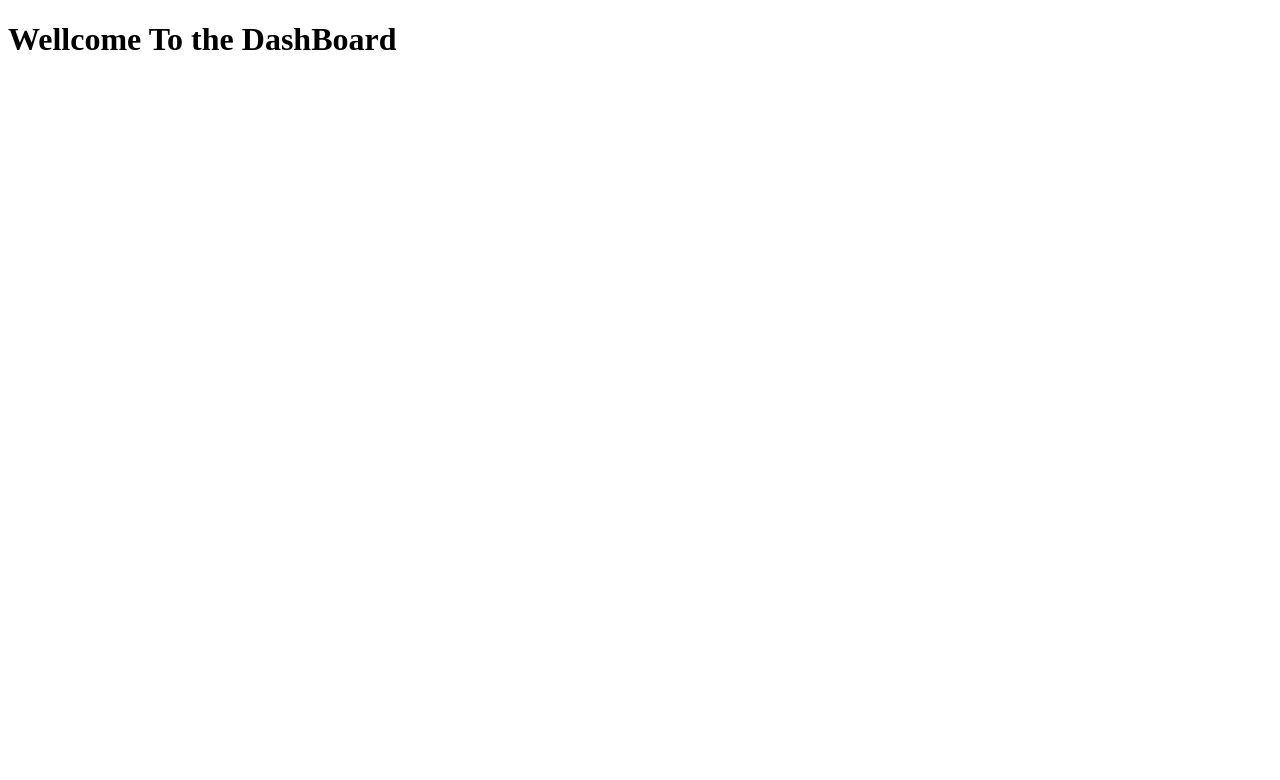
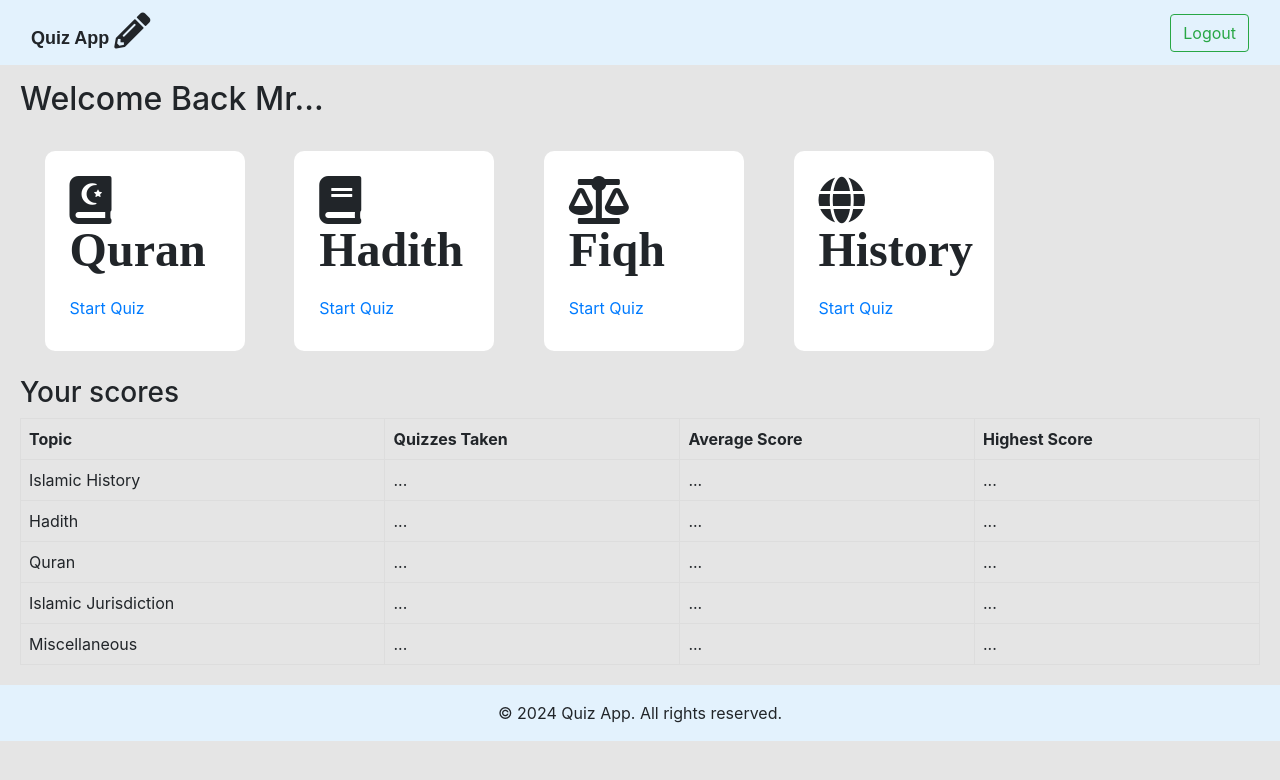
Before and after one commit to Urz1/Quiz-App, a plain HTML site: page DashBoard.html in a window 1280 px wide. Drawn offline with nearby package versions, Linux system fonts and the light colour scheme.

Commit message:
DashBoard has been created

```diff
--- a/DashBoard.html
+++ b/DashBoard.html
@@ -1,11 +1,91 @@
 <!DOCTYPE html>
 <html lang="en">
+
 <head>
     <meta charset="UTF-8">
     <meta name="viewport" content="width=device-width, initial-scale=1.0">
-    <title>DashBoard</title>
+    <meta name="viewport" content="width=device-width, initial-scale=1.0">
+    <link rel="stylesheet" href="https://cdnjs.cloudflare.com/ajax/libs/font-awesome/5.15.2/css/all.min.css" />
+    <link rel="stylesheet" href="https://maxcdn.bootstrapcdn.com/bootstrap/4.0.0/css/bootstrap.min.css"
+        integrity="sha384-Gn5384xqQ1aoWXA+058RXPxPg6fy4IWvTNh0E263XmFcJlSAwiGgFAW/dAiS6JXm" crossorigin="anonymous">
+    <link rel="stylesheet" href="style/styleDash.css">
+    <title>Document</title>
 </head>
+
 <body>
-    <h1>Wellcome To the DashBoard</h1>
+    <nav class="navbar fixed-top bg-body-tertiary" style="background-color: #e3f2fd;">
+        <div class="container-fluid">
+            <a class="navbar-brand" style="font-weight: bolder; font-family:Arial, Helvetica, sans-serif; font-size: large;">Quiz App <i class="fas fa-pencil-alt fa-2x"></i></a>
+            <button class="btn btn-outline-success" type="submit">Logout</button>
+        </div>
+    </nav>
+    <main>
+        <h2>Welcome Back Mr...</i></h2>
+    <div class="subject">
+        <div class="subject1"><i class="fas fa-quran fa-3x iconic"><br>Quran</i><br><br>
+        <a href="" class="Begin">Start Quiz</a>
+        </div>
+        <div class="subject2"><i class="fa fa-book fa-3x iconic"><br>Hadith</i></i><br><br>
+            <a href="" class="Begin">Start Quiz</a>
+        </div>
+        <div class="subject3"><i class="fas fa-balance-scale fa-3x iconic"><br>Fiqh</i><br><br>
+            <a href="" class="Begin">Start Quiz</a>
+        </div>
+        <div class="subject4"><i class="fas fa-globe fa-3x iconic"><br>History</i><br><br>
+            <a href="" class="Begin">Start Quiz</a></div>
+    </div>
+    <h3>Your scores</h3>
+    <table>
+        <thead>
+            <tr>
+                <th>Topic</th>
+                <th>Quizzes Taken</th>
+                <th>Average Score</th>
+                <th>Highest Score</th>
+            </tr>
+        </thead>
+        <tbody>
+            <tr>
+                <td>Islamic History</td>
+                <td>...</td> <!-- Add appropriate data for Quizzes Taken -->
+                <td>...</td> <!-- Add appropriate data for Average Score -->
+                <td>...</td> <!-- Add appropriate data for Highest Score -->
+            </tr>
+            <!-- Repeat the above row structure for each topic -->
+            <tr>
+                <td>Hadith</td>
+                <td>...</td>
+                <td>...</td>
+                <td>...</td>
+            </tr>
+            <tr>
+                <td>Quran</td>
+                <td>...</td>
+                <td>...</td>
+                <td>...</td>
+            </tr>
+            <tr>
+                <td>Islamic Jurisdiction</td>
+                <td>...</td>
+                <td>...</td>
+                <td>...</td>
+            </tr>
+            <tr>
+                <td>Miscellaneous</td>
+                <td>...</td>
+                <td>...</td>
+                <td>...</td>
+            </tr>
+        </tbody>
+    </table>
+    </main>
+    <footer class="bg-body-tertiary text-center text-lg-start">
+        <!-- Copyright -->
+        <div class="text-center p-3" style="background-color: #e3f2fd;">
+            © 2024 Quiz App. All rights reserved.
+        </div>
+        <!-- Copyright -->
+    </footer>
 </body>
+
 </html>
--- /dev/null
+++ b/style/styleDash.css
@@ -0,0 +1,70 @@
+body{
+    background-color: rgba(228, 228, 228, 0.932);
+    margin: 0; /* Reset default margin */
+    padding: 0;
+}
+main {
+    margin: 80px 20px 20px;
+  }
+tr{
+    border-bottom-width: 2px;
+    line-break: auto;
+
+}
+table{
+    border-collapse: collapse;
+    width: 100%;
+}
+th, td {
+    border: 1px solid #ddd; /* Add a border to all cells */
+    padding: 8px; /* Add some padding to the cells for better readability */
+    text-align: left; /* Align text to the left within cells */
+  }
+.subject{
+    display: flex;
+}
+.subject1{
+    width: 200px;
+    height: 200px;
+    border-radius: 5%;
+    flex-direction: column;
+    background-color: rgb(255, 255, 255);
+    margin: 2% 2% 2%;
+    box-sizing: border-box;
+    padding: 2% 2% 2%;
+}
+.subject2{
+    width: 200px;
+    height: 200px;
+    border-radius: 5%;
+    flex-direction: column;
+    background-color: rgb(255, 255, 255);
+    margin: 2% 2% 2%;
+    box-sizing: border-box;
+    padding: 2% 2% 2%;
+}
+.subject3{
+    width: 200px;
+    height: 200px;
+    border-radius: 5%;
+    flex-direction: column;
+    background-color: rgb(255, 255, 255);
+    margin: 2% 2% 2%;
+    box-sizing: border-box;
+    padding: 2% 2% 2%;
+}
+.subject4{
+    width: 200px;
+    height: 200px;
+    border-radius: 5%;
+    flex-direction: column;
+    background-color: rgb(255, 255, 255);
+    margin: 2% 2% 2%;
+    box-sizing: border-box;
+    padding: 2% 2% 2%;
+}
+
+/* .iconic{
+    width: 50%;
+    height: 50%;
+} */
```
Also changed, not shown: index.js (+0 -7 lines), .html (added).
